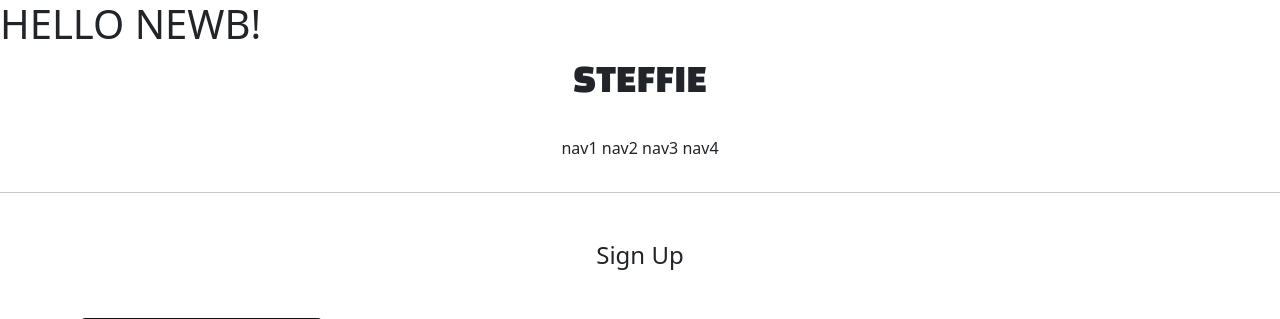
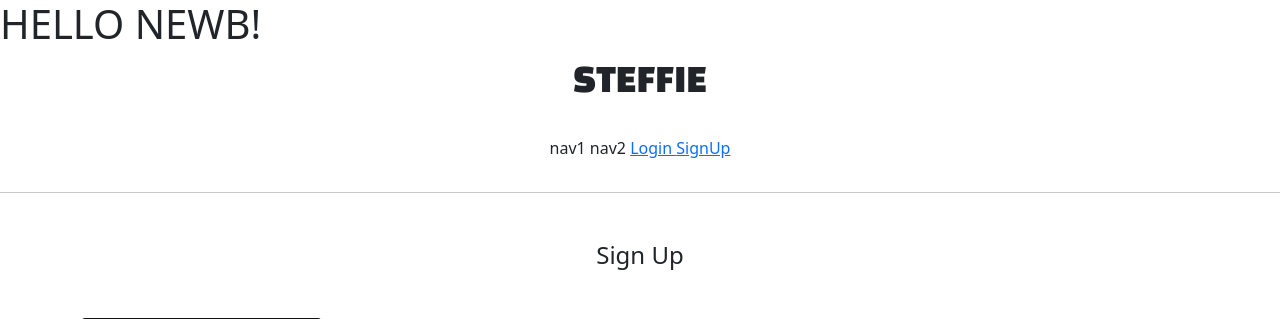
Before and after one commit to youngjuj/me_alone, a Django app: page /accounts/create/ in a window 1280 px wide. Shown: the top 319 px of the page. Run offline with Django 3.2, Linux system fonts and the light colour scheme; parts of the project's set-up code (start-up, migrations or seed data) failed here and were passed over.

Commit message:
21/07/15 me_alone login&logout buttons

```diff
--- a/me_alone/settings.py
+++ b/me_alone/settings.py
@@ -145,5 +145,5 @@ STATICFILES_DIRS = [
 
 DEFAULT_AUTO_FIELD = 'django.db.models.BigAutoField'
 
-LOGIN_REDIRECT_URL = reverse_lazy('accountapp:hello_newworld')
+LOGIN_REDIRECT_URL = reverse_lazy('accountapp:hello_world')
 LOGOUT_REDIRECT_URL = reverse_lazy('accountapp:login')
--- a/templates/header.html
+++ b/templates/header.html
@@ -1,12 +1,28 @@
 <div style="text-align: center;">
-    <div class="STEFFIE_header_logo" >
+    <div class="STEFFIE_header_logo">
         <h1>STEFFIE</h1>
     </div>
     <div class="STEFFIE_header_button">
-    <span>nav1</span>
-    <span>nav2</span>
-    <span>nav3</span>
-    <span>nav4</span>
+        <span>nav1</span>
+        <span>nav2</span>
+        {% if not user.is_authenticated %}
+        <span>
+            <a href="{% url 'accountapp:login' %}">
+            Login
+            </a>
+        </span>
+        <span>
+            <a href="{% url 'accountapp:create' %}">
+            SignUp
+            </a>
+        </span>
+        {% else %}
+        <span>
+            <a href="{% url 'accountapp:logout' %}">
+                Logout
+            </a>
+        </span>
+        {% endif %}
     </div>
 
 
```
